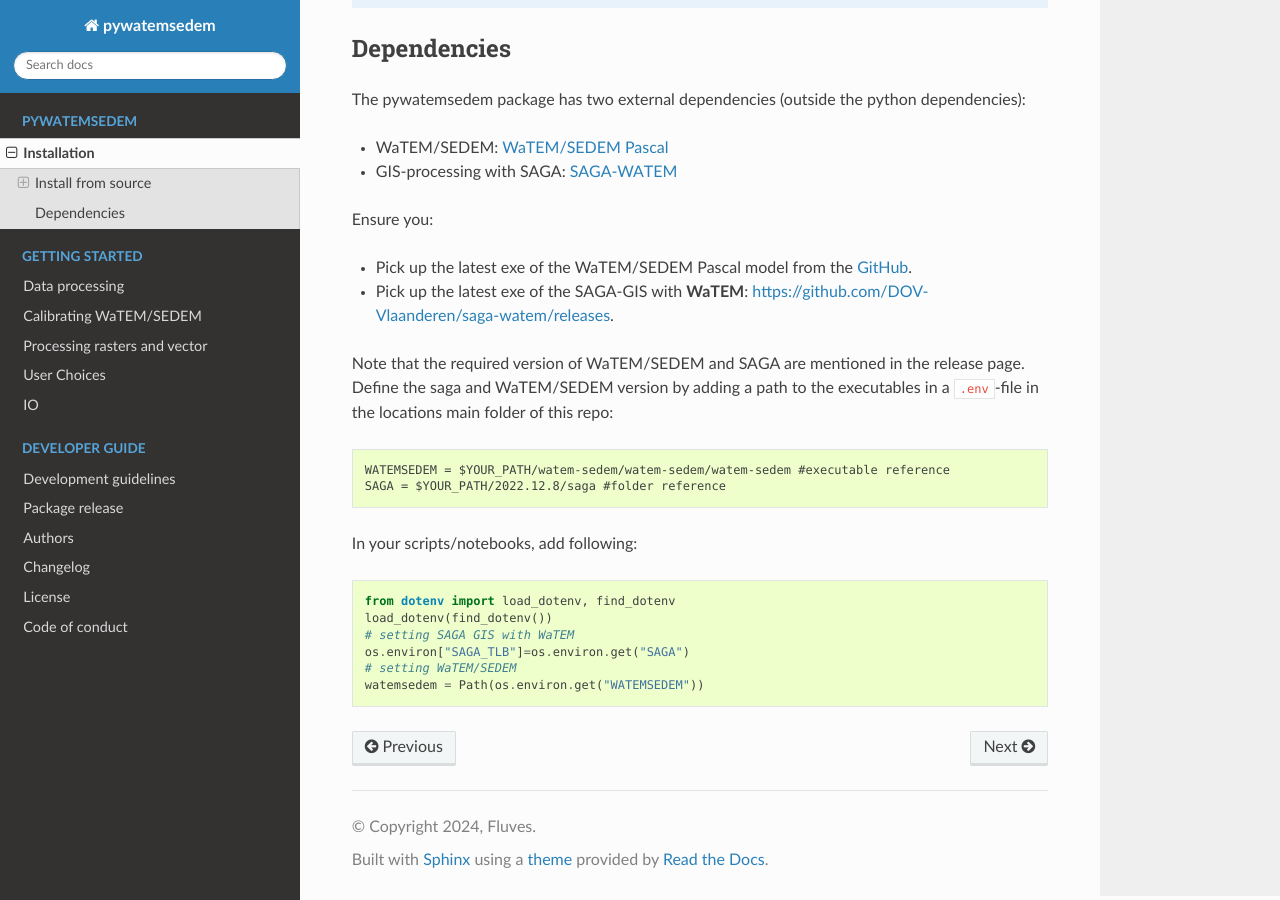
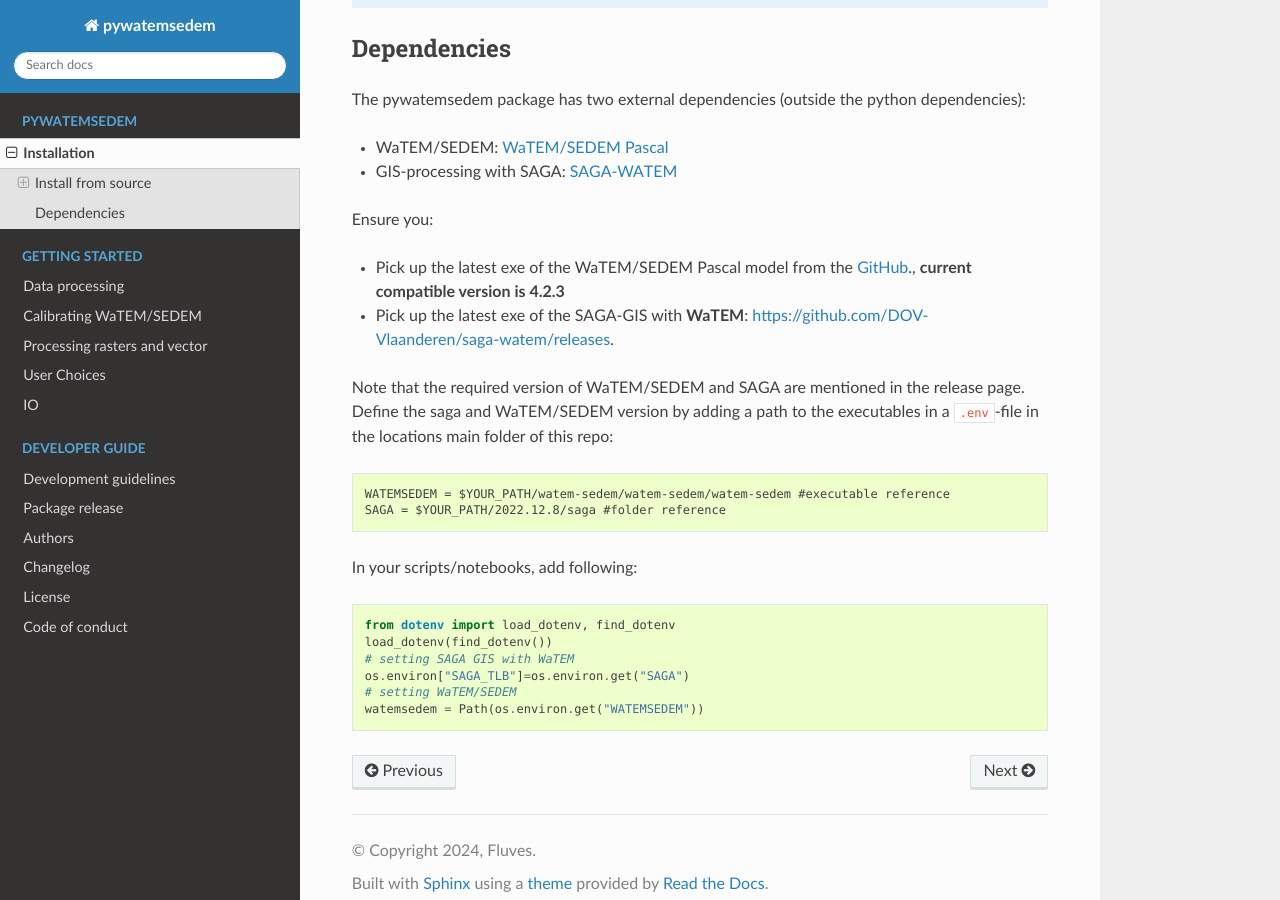
Before and after one commit to watem-sedem/pywatemsedem, a Sphinx documentation site: the page built from docs/installation.rst, in a window 1280 px wide and 900 px high, scrolled down 1475 px. Built offline with Sphinx 7.4.7 and the Read the Docs theme 3.1.0, drawn with Linux system fonts in a browser that asks for light colours; pages that are not in the unit, such as notebooks, are missing from menus; the version number is read from the project's files by our own code.

Commit message:
Update installation.rst
Define version to use for WaTEM/SEDEM

```diff
--- a/docs/installation.rst
+++ b/docs/installation.rst
@@ -83,7 +83,7 @@
 Ensure you:
 
 - Pick up the latest exe of the WaTEM/SEDEM Pascal model from the
-  `GitHub <https://watem-sedem.github.io/watem-sedem/releases>`_.
+  `GitHub <https://watem-sedem.github.io/watem-sedem/releases>`_., **current compatible version is 4.2.3**
 - Pick up the latest exe of the SAGA-GIS with **WaTEM**:
   https://github.com/DOV-Vlaanderen/saga-watem/releases.
 
```
